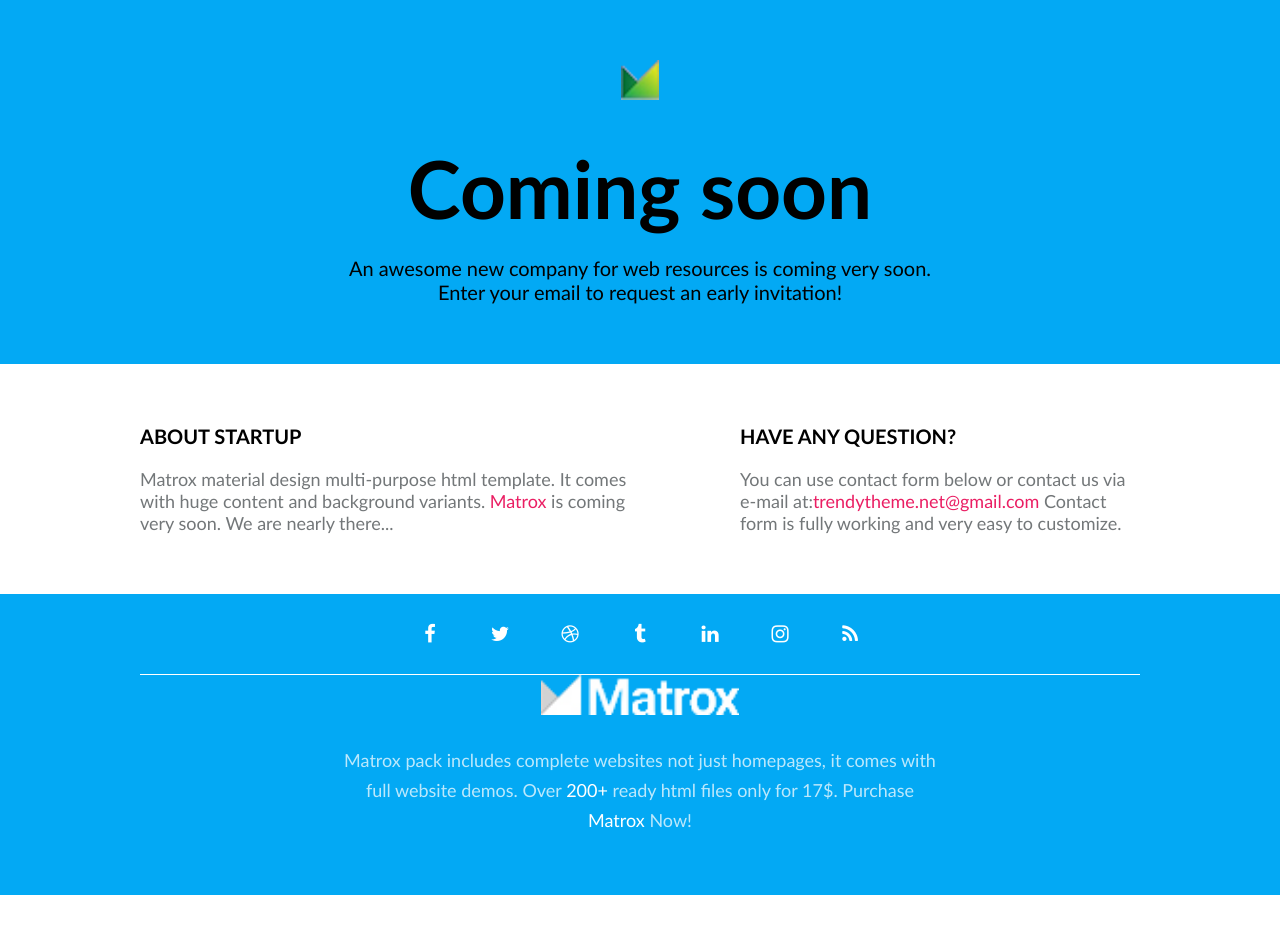
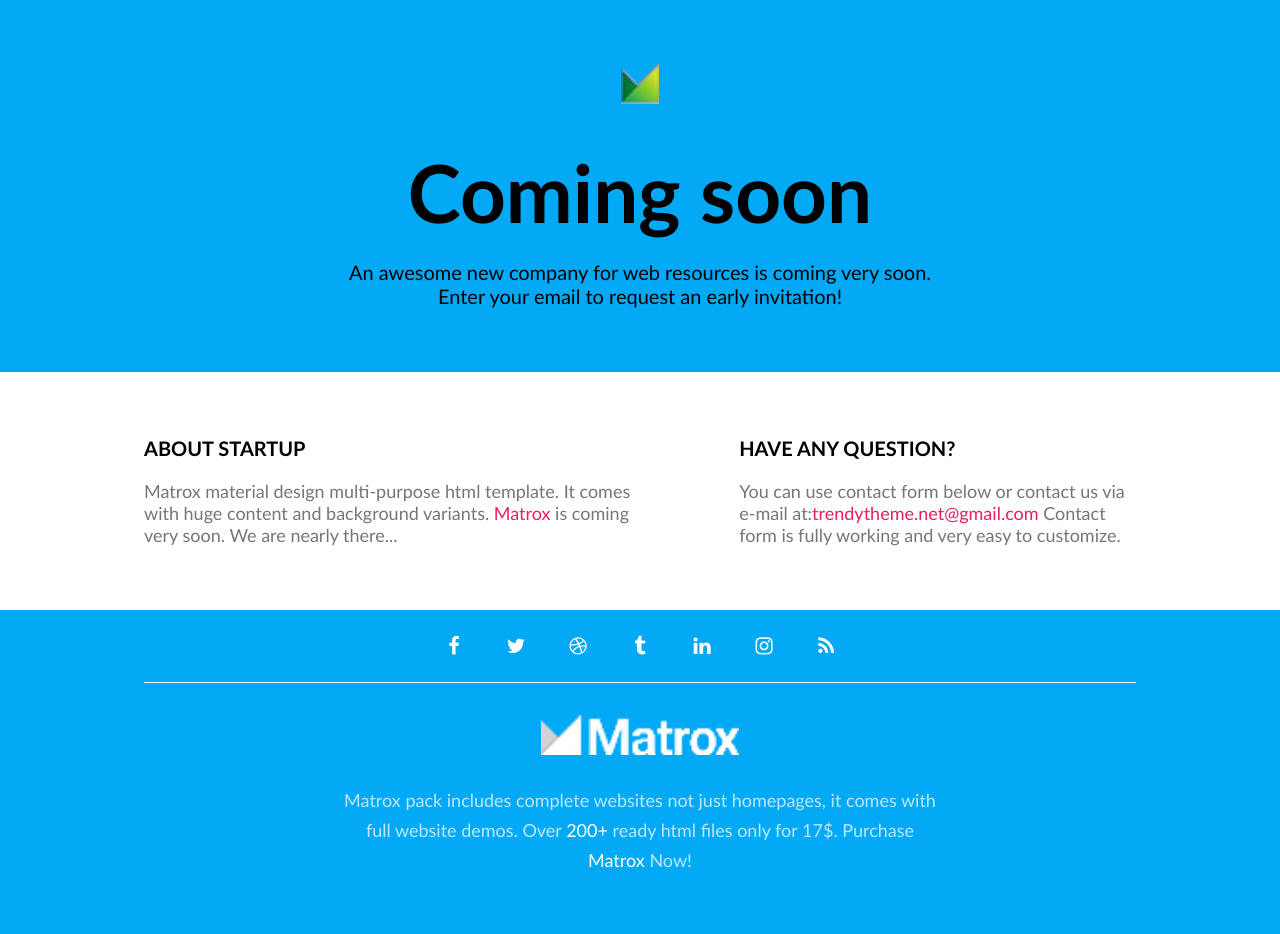
Before and after one commit to SilvijaZ/48-grupe-coming-soon, a website: page index.html in a window 1280 px wide. Before the commit the page ends 895 px from the top, so only its background shows below. Drawn offline with Linux system fonts and the light colour scheme.

Commit message:
Socials em #30

```diff
--- a/css/main.css
+++ b/css/main.css
@@ -21,30 +21,30 @@
 
 .container{
     width: 100%;
-    padding: 60px 0;
+    padding: 4rem 0;
 }
 
 .container > .row{
     display: flex;
     justify-content: center;
     flex-wrap: wrap; /*jeigu netelpa kelia i nauja eilute*/
-    gap: 40px 0; /*40px vertical, 0 horizontal*/
-    width: 1000px;
+    gap: 2.5rem 0; /*40px vertical, 0 horizontal*/
+    width: 62rem;
     /*margin-left: calc(50% - 500px);*/
-    margin: 0 calc(50% - 500px); /*visomis kryptimis*/
+    margin: 0 calc(50% - 31rem); /*visomis kryptimis*/
     /*background-color: pink;*/
 }
 
 .container > .row-short{
-    width: 600px;
-    margin: 0 calc(50% - 300px);
+    width: 38rem;
+    margin: 0 calc(50% - 19rem);
     /*background-color: pink;*/
 }
 
 .container .column{
     display: flex;
     flex-direction: column;
-    gap: 20px;
+    gap: 1.25rem;
     width: 50%;
     /*border: 10px solid springgreen;*/
 }
@@ -60,31 +60,34 @@
     display: flex;
     flex-direction: column;
     align-items: center;
-    gap: 20px;
+    gap: 1.25rem;
     text-align: center;
 }
 
 .hero > .logo{
-    height: 40px;
-    margin-bottom: 20px;
+    height: 2.5rem;
+    margin-bottom: 1.25rem;
+}
 
+.hero > .main-title{
+    /*font-size: 80px;*/
+    font-size: 5rem;
 }
-.hero > .main-title{
-    font-size: 80px;
-}
+
 .hero > .desription{
-    font-size: 20px;
+    /*font-size: 20px;*/
+    font-size: 1.25rem;
 }
 
 /*CONTENT*/
 
 .section-title{
-    font-size: 20px;
+    font-size: 1.25rem;
     text-transform: uppercase;
 }
 
 .section-desription{
-    font-size: 18px;
+    font-size: 1.125rem;
     color: #737779;
 }
 
@@ -106,22 +109,23 @@
 }
 
 .socials.row {
-    gap: 30px;
-    padding: 20px 0;
-    border-bottom: 1px solid #fff;
+    margin-bottom: 2rem;
+    gap: 1.875rem;
+    padding: 1.25rem 0;
+    border-bottom: 0.1rem solid #fff;
 }
 
 .socials > a{
-    width: 40px;
-    height: 40px;
-    font-size: 20px;
-    line-height: 40px;
+    width: 2rem;
+    height: 2rem;
+    font-size: 1.25rem;
+    line-height: 2rem;
     color: #ffffff;
     text-decoration: none;
     text-align: center;
-    border-radius: 50%;
+    border-radius: 50%;  /*10000 * 0.5 = 500px*/
+    transition: all 0.3s; /* 300ms - milisekundes*/
     /*transition: background-color 1s, color 5s;*/
-    transition: all 0.3s; /* 300ms - milisekundes*/
 }
 
 .socials > a:hover{
@@ -136,13 +140,13 @@
 }
 
 footer .logo{
-    height: 40px;
-    margin-bottom: 30px;
+    height: 2.5rem;
+    margin-bottom: 1.875rem;
 }
 
 footer p{
-    font-size: 18px;
-    line-height: 30px;
+    font-size: 1.125rem;
+    line-height: 1.875rem;
     /*color: #ffffffbb; bb - alpha hex*/
     color: #fffb;
 }
@@ -159,42 +163,46 @@
 
 /*RESPONSIVE*/
 
-@media (max-width: 1100px){
+@media (max-width: 70rem){
     .container > .row{
-        width: 800px;
-        margin: 0 calc(50% - 400px);
+        width: 50rem;
+        margin: 0 calc(50% - 25rem);
     }
 }
 
-@media (max-width: 900px){
+@media (max-width: 56rem){
     .container > .row{
         /*flex-direction: column;*/
-        width: 600px;
-        margin: 0 calc(50% - 300px);
+        width: 38rem;
+        margin: 0 calc(50% - 19rem);
     }
     .container .column{
         width: 100%
     }
     .container .column.short{
-        width: 100%;/*inherit - paveldi plota*/
+        width: 100%;
         margin-left: unset;
+        /*inherit - paveldi plota*/
     }
 }
 
-@media (max-width: 700px){
+@media (max-width: 44rem){
     .container > .row,
     .container > .row-short{
-        width: 400px;
-        margin: 0 calc(50% - 200px);
+        width: 25rem;
+        margin: 0 calc(50% - 12.5rem);
     }
 }
 
-@media (max-width: 440px){
+@media (max-width: 42.5rem){
     .container{
-        /*padding: 60px 20px; jei pradine reiksme keiciasi
-        cia irgi tada turi pakeisti, bet geriau rasyti atskirai padding*/
-        padding-left: 20px;
-        padding-right: 20px;
+        padding-left: 1.25rem;
+        padding-right: 1.25rem;
+
+        /*padding: 60px 20px;
+        jei pradine reiksme keiciasi
+        cia irgi tada turi pakeisti,
+        bet geriau rasyti atskirai padding*/
     }
     .container > .row,
     .container > .row-short{
```
